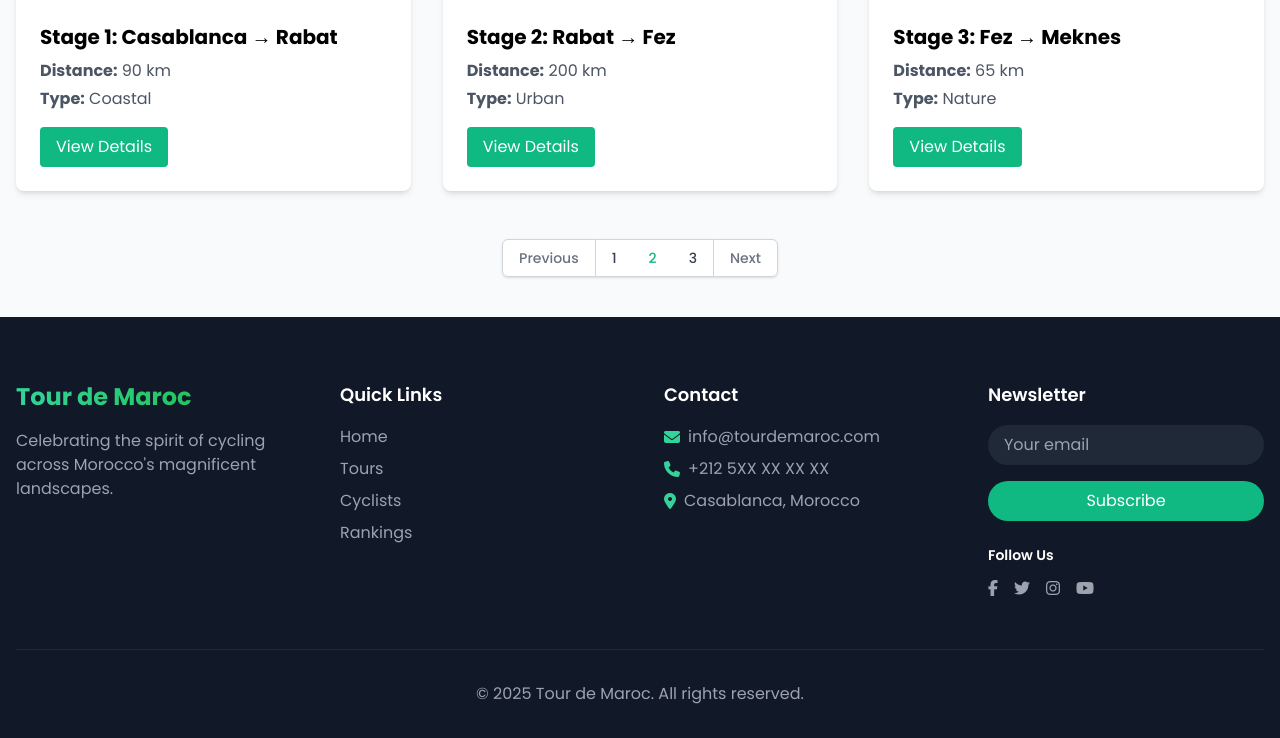
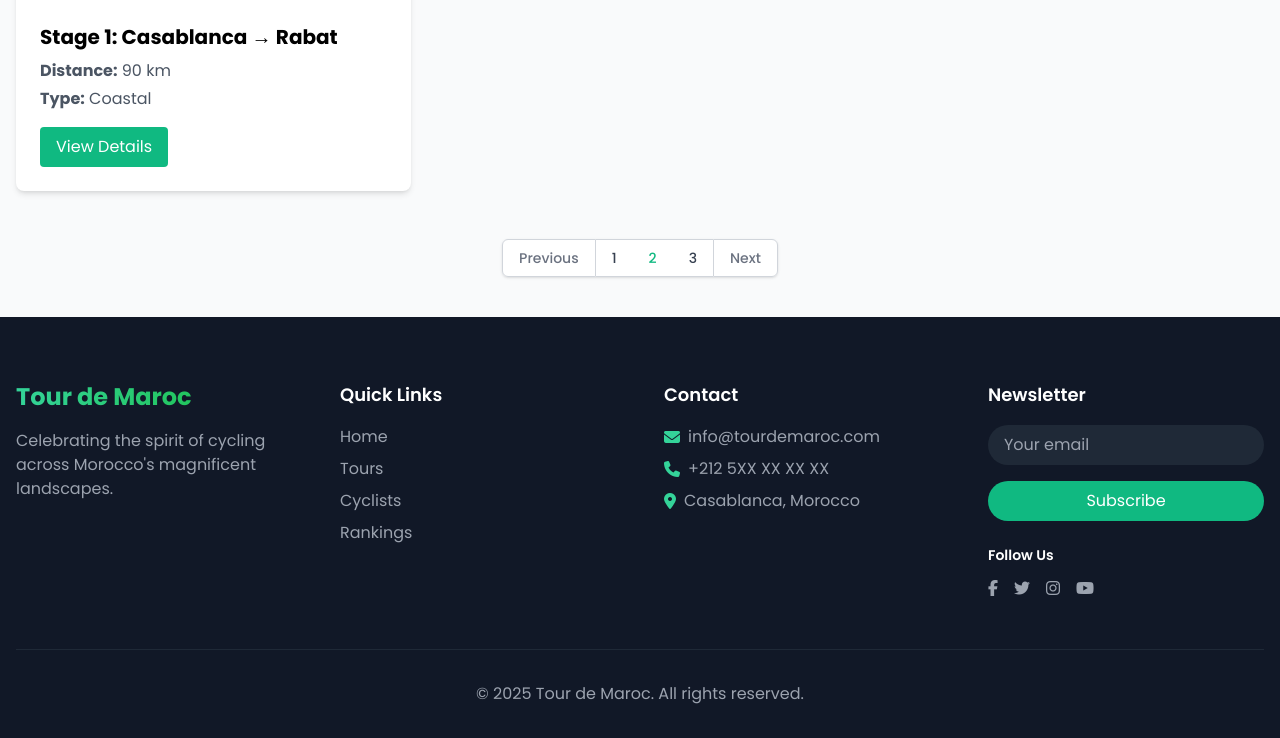
Before and after one commit to MohamedHanafiAlaoui/TourDeMAroc, a PHP site: page /tourDeMAroc/stages in a window 1280 px wide. Shown: the part 584-1322 px from the top of the page. Run offline with PHP 8.4, Linux system fonts and the light colour scheme; data that the repository does not hold is empty; some libraries are stand-ins or nearby versions.

Commit message:
Ajouter script js au page des stages pour fetcher data des stages

```diff
--- a/app/Models/Stage.php
+++ b/app/Models/Stage.php
@@ -216,16 +216,16 @@
             }
             if ($distanceFilter) {
                 switch ($distanceFilter) {
-                    case 1:
+                    case "short":
                         $sql .= " AND s.distance_km < 100";
                         self::$db->bind(':distance_km', $categoryFilter);
                         break;
 
-                    case 2:
+                    case "medium":
                         $sql .= " AND s.distance_km >= 100 AND s.distance_km <= 200 ";
                         break;
 
-                    case 3:
+                    case "long":
                         $sql .= " AND s.distance_km >200 ";
                         break;
                 }
--- a/app/View/fan/stages/index.php
+++ b/app/View/fan/stages/index.php
@@ -69,40 +69,6 @@
       </div>
     </div>
 
-    <!-- Stage Card 2 -->
-    <div class="bg-white rounded-lg overflow-hidden shadow-md hover:shadow-lg transition duration-300">
-      <img
-        src="https://dqh479dn9vg99.cloudfront.net/wp-content/uploads/sites/9/2018/02/07100521/tour_of_oman.jpg"
-        alt="Stage Map"
-        class="w-full h-48 object-cover"
-      />
-      <div class="p-6">
-        <h3 class="font-bold text-xl mb-2">Stage 2: Rabat → Fez</h3>
-        <p class="text-gray-600 mb-1"><strong>Distance:</strong> 200 km</p>
-        <p class="text-gray-600 mb-4"><strong>Type:</strong> Urban</p>
-        <a href="<?= url('stages/1') ?>"
-          class="inline-block bg-emerald-500 text-white py-2 px-4 rounded hover:bg-emerald-600 transition duration-300"
-        >View Details</a>
-      </div>
-    </div>
-
-    <!-- Stage Card 3 -->
-    <div class="bg-white rounded-lg overflow-hidden shadow-md hover:shadow-lg transition duration-300">
-      <img
-        src="https://dqh479dn9vg99.cloudfront.net/wp-content/uploads/sites/9/2018/02/07100521/tour_of_oman.jpg"
-        alt="Stage Map"
-        class="w-full h-48 object-cover"
-      />
-      <div class="p-6">
-        <h3 class="font-bold text-xl mb-2">Stage 3: Fez → Meknes</h3>
-        <p class="text-gray-600 mb-1"><strong>Distance:</strong> 65 km</p>
-        <p class="text-gray-600 mb-4"><strong>Type:</strong> Nature</p>
-        <a href="<?= url('stages/1') ?>"
-          class="inline-block bg-emerald-500 text-white py-2 px-4 rounded hover:bg-emerald-600 transition duration-300"
-        >View Details</a>
-      </div>
-    </div>
-
     <!-- Additional stage cards can be added here -->
   </div>
 
@@ -127,3 +93,25 @@
     </nav>
   </div>
 </main>
+
+<script>
+  // touver la valeur drs input de search et filrage
+  let searchInput = document.getElementById("search");
+  let filterType = document.getElementById("stage-type");
+  let filterDistance = document.getElementById("distance");
+
+  function fetchStage() {
+    const url = `fetch?search=${searchInput}&type=${filterType}&distance=${filterDistance}`
+
+    fetch(url)
+    .then(result => result.json())
+    .then((result) => {
+
+    }).catch((err) => {
+      console.log(err);
+    });
+
+
+  }
+
+</script>
```
